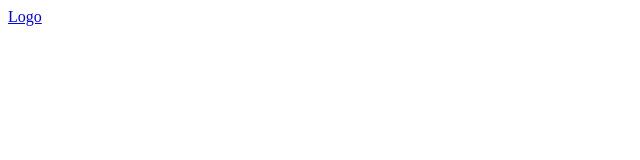
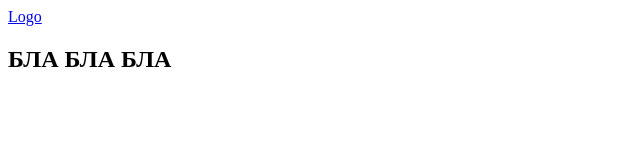
Before and after one commit to AzatBaisynov/metalabs-group-test, a plain HTML site: page index.html in a window 1280 px wide. Shown: the whole page, without its empty margins (0-640 px from the left). Drawn offline with Linux system fonts and the light colour scheme.

Commit message:
Добавил тег h1

```diff
--- a/index.html
+++ b/index.html
@@ -11,7 +11,9 @@
 		<a href="#">Logo</a>
 	</header>
 	<section class="task-2"></section>
-	<section class="task-3"></section>
+	<section class="task-3">
+		<h1>БЛА БЛА БЛА</h1>
+	</section>
 	<section class="task-4"></section>
 	<section class="task-5"></section>
 	<section class="task-6"></section>
```
